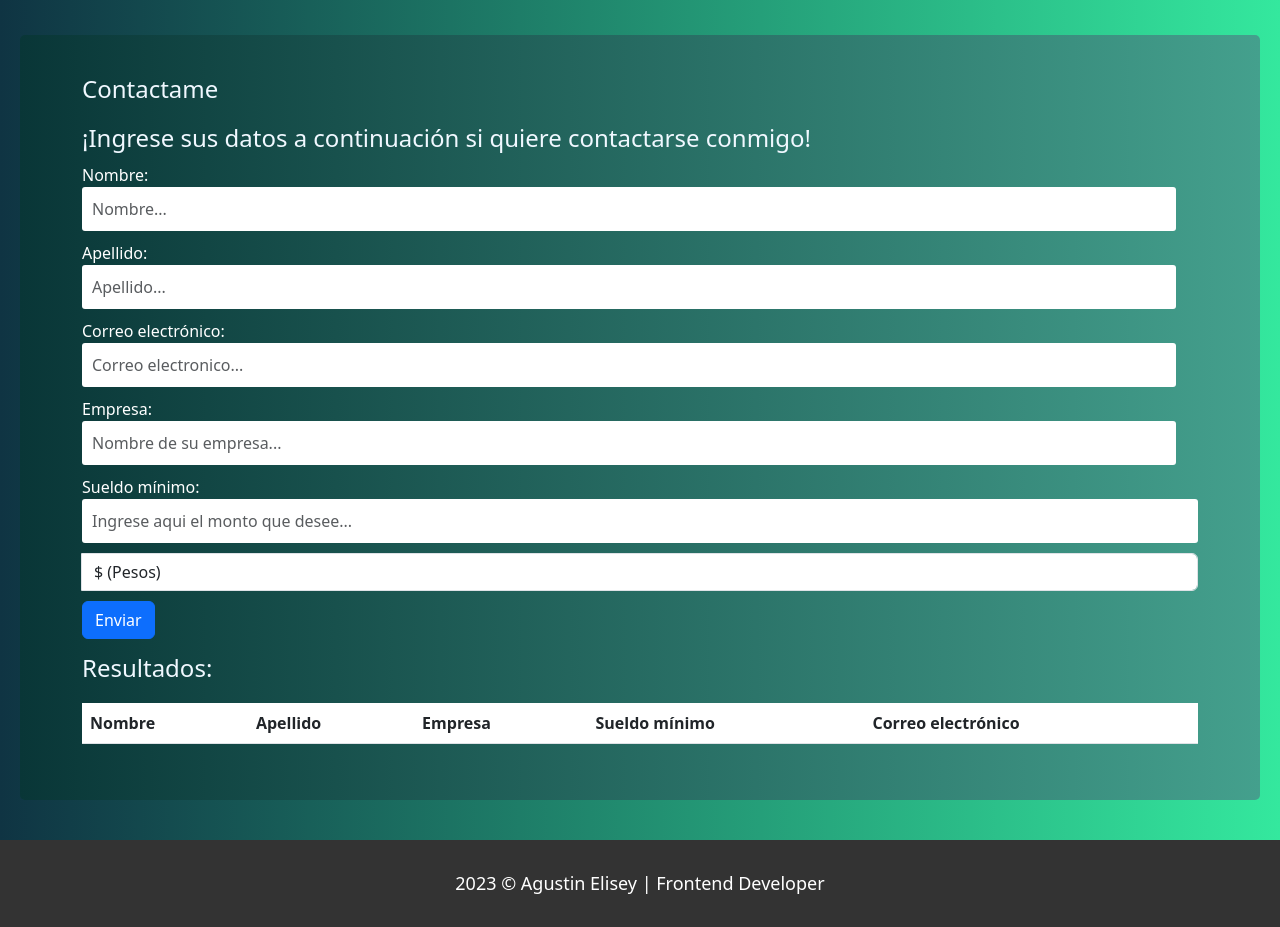
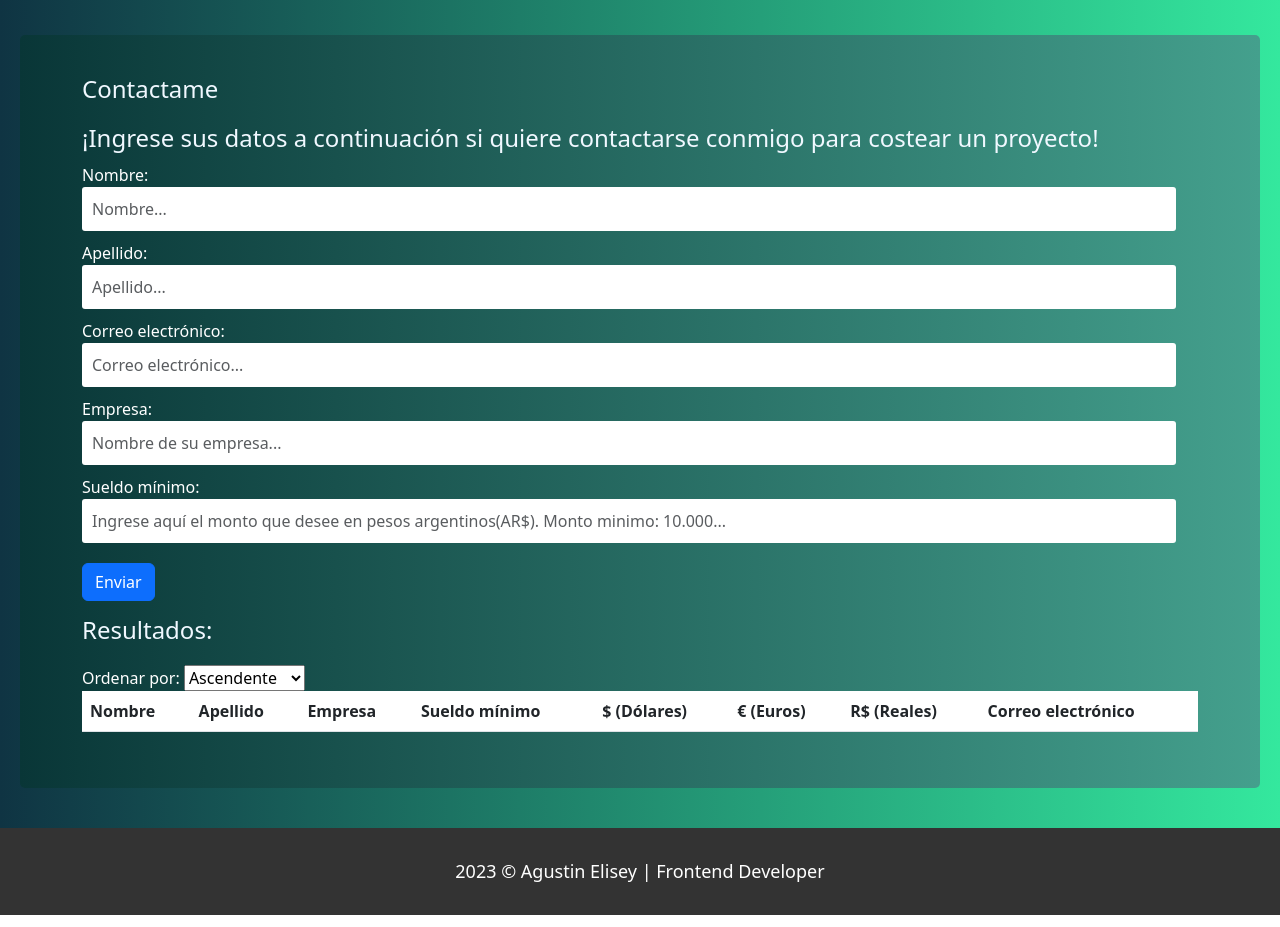
Before and after one commit to EliseyAgustin/cv.github.io, a plain HTML site: page index.html in a window 1280 px wide. Shown: the part 1100-2027 px from the top of the page. Drawn offline with Linux system fonts and the light colour scheme.

Commit message:
Initial commit

```diff
--- a/index.html
+++ b/index.html
@@ -45,7 +45,7 @@
   <section id="form">
     <div class="container">
       <h2>Contactame</h2>
-      <h3>¡Ingrese sus datos a continuación si quiere contactarse conmigo!</h3>
+      <h3>¡Ingrese sus datos a continuación si quiere contactarse conmigo para costear un proyecto!</h3>
       <form id="formulario">
         <div class="form-group">
           <label for="nombre">Nombre:</label>
@@ -57,42 +57,47 @@
         </div>
         <div class="form-group">
           <label for="correo">Correo electrónico:</label>
-          <input type="email" class="form-control" placeholder="Correo electronico..." id="correo" required>
+          <input type="email" class="form-control" placeholder="Correo electrónico..." id="correo" required>
         </div>
         <div class="form-group">
           <label for="empresa">Empresa:</label>
-          <input type="text" class="form-control"  placeholder="Nombre de su empresa..." id="empresa" required>
+          <input type="text" class="form-control" placeholder="Nombre de su empresa..." id="empresa" required>
         </div>
         <div class="form-group">
           <label for="sueldo">Sueldo mínimo:</label>
-          <div class="input-group">
-            <input type="number" class="form-control" id="sueldo" min="10000" placeholder="Ingrese aqui el monto que desee..." required>
-            <select class="form-control" id="moneda">
-              <option value="pesos">&#36; (Pesos)</option>
-              <option value="dolares">&#36; (Dólares)</option>
-              <option value="euros">&#128; (Euros)</option>
-              <option value="reales">&#82;&#36; (Reales)</option>
-            </select>
-          </div>
+          <input type="number" class="form-control" id="sueldo" min="10000" placeholder="Ingrese aquí el monto que desee en pesos argentinos(AR$). Monto minimo: 10.000..." required>
         </div>
         <button type="submit" class="btn btn-primary" onclick="enviarDatos(event)">Enviar</button>
       </form>
 
       <h2 class="table-h2">Resultados:</h2>
+
+      <div class="ordenar-container custom-select">
+        <label for="ordenar-select">Ordenar por:</label>
+        <select id="ordenar-select" onchange="ordenarTabla()">
+          <option value="ascendente">Ascendente</option>
+          <option value="descendente">Descendente</option>
+        </select>
+      </div>
+
       <table id="resultados" class="table">
         <thead>
           <tr>
-            <th onclick="ordenar('nombre')">Nombre</th>
-            <th onclick="ordenar('apellido')">Apellido</th>
-            <th onclick="ordenar('empresa')">Empresa</th>
-            <th onclick="ordenar('sueldo')">Sueldo mínimo</th>
-            <th onclick="ordenar('correo')">Correo electrónico</th>
+            <th>Nombre</th>
+            <th>Apellido</th>
+            <th>Empresa</th>
+            <th>Sueldo mínimo</th>
+            <th>&#36; (Dólares)</th>
+            <th>&#128; (Euros)</th>
+            <th>&#82;&#36; (Reales)</th>
+            <th>Correo electrónico</th>
           </tr>
         </thead>
         <tbody></tbody>
       </table>
     </div>
   </section>
+
   <footer>
     <p>2023 &copy; Agustin Elisey | Frontend Developer</p>
   </footer>
```
